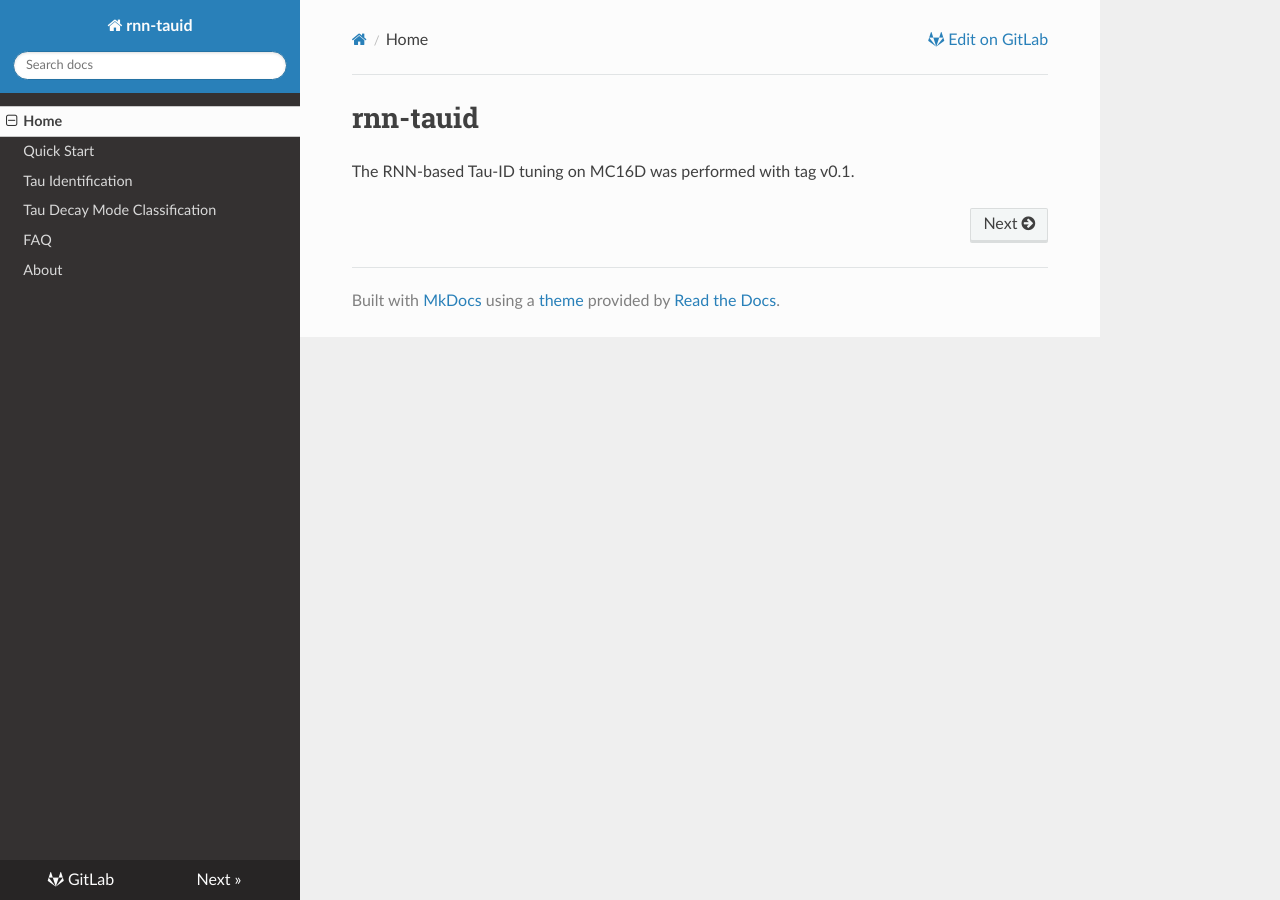
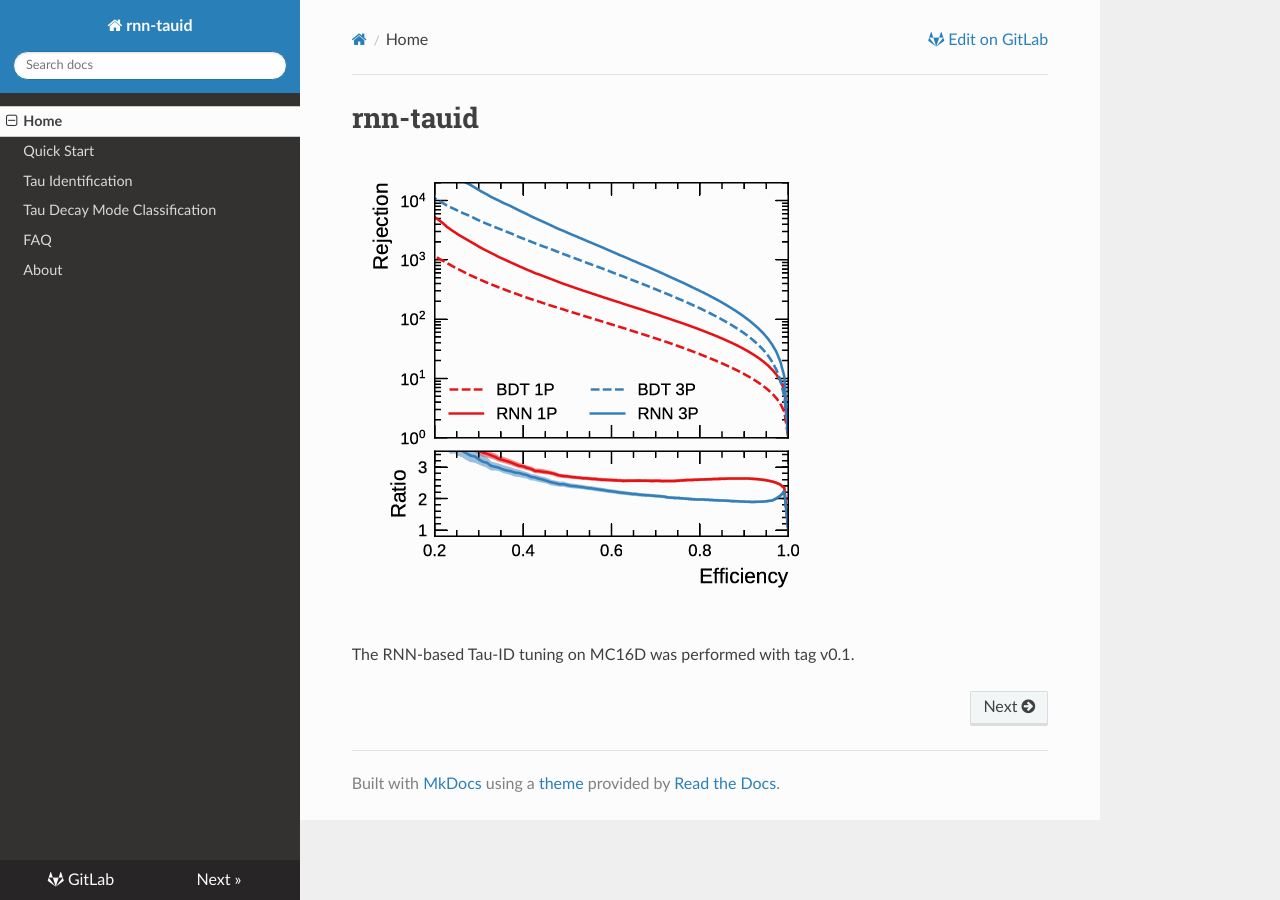
Before and after one commit to chrisdeutsch/rnn-tauid, an MkDocs documentation site: the page built from docs/index.md, in a window 1280 px wide. Built offline with MkDocs 1.6.1, drawn with Linux system fonts in a browser that asks for light colours; nearby versions of some CDN libraries; old or Windows-style settings are respelled for this version of MkDocs.

Commit message:
ROC plot for homepage

```diff
--- a/docs/index.md
+++ b/docs/index.md
@@ -1,3 +1,6 @@
 # rnn-tauid
 
+![Tau-ID ROC Curve](img/roc_homepage.png)
+
+
 The RNN-based Tau-ID tuning on MC16D was performed with tag v0.1.
```
Also changed, not shown: docs/img/roc_homepage.png (added).
